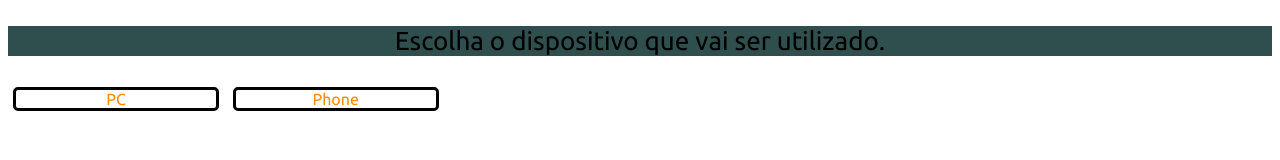
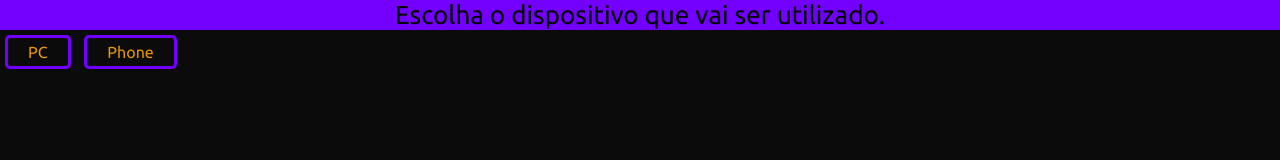
Before and after one commit to WilsonYuri/Portifolio, a plain HTML site: page Index.html in a window 1280 px wide. Drawn offline with Linux system fonts and the light colour scheme.

Commit message:
Change of some style colors and new CSS files

```diff
--- a/Style.css
+++ b/Style.css
@@ -2,26 +2,45 @@
 
 body{
     font-family: 'Ubuntu', sans-serif;
+    margin: 0;
+    background-color: #0B0B0B;
+}
+
+p{
+    margin: 0;
 }
 
 .header{
     font-size: 26px;
-    background-color: darkslategray;
+    background-color: #7300FF;
     text-align: center;
     justify-content: center;
-    margin: 0;
     padding: 0;
 }
 
 .links{
     border: 2px auto;
-    border-color: black;
+    border-color: #7300FF;
     border-style: solid;
     border-radius: 5px;
+    padding: 5px 20px;
     margin: 5px;
-    width: 200px;
     text-align: center;
-    color: darkorange;
+    color: #E49701;
     text-decoration: none;
     display: inline-block;
 }
+
+.links:hover{
+    border: 2px auto;
+    border-color: #7300FF;
+    border-style: solid;
+    border-radius: 5px;
+    padding: 5px 20px;
+    margin: 5px;
+    text-align: center;
+    color: #E49701;
+    text-decoration: none;
+    display: inline-block;
+    background-color: #1A1A1A;
+}
```
Also changed, not shown: PC/Index.htm (+12 -0 lines), Phone/Index.html (+12 -0 lines), PC/Style.css (added), Phone/Style.css (added).
